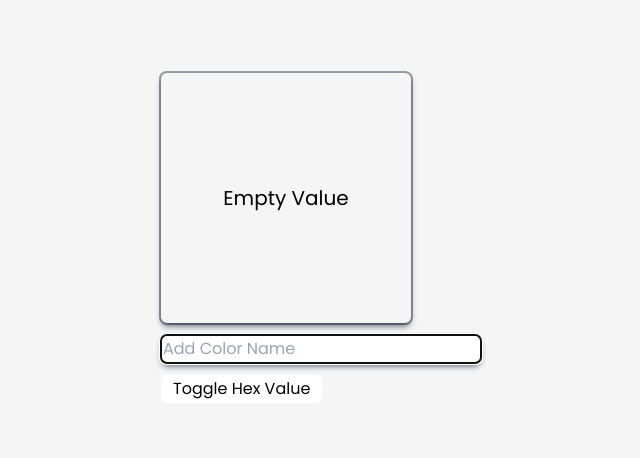
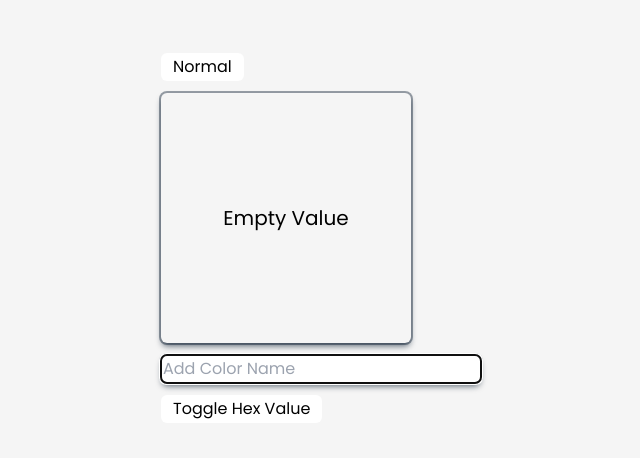
Before and after one commit to kawojue/show-text-color, a React (Vite) app: page / in a window 1280 px wide. Shown: the part 162-620 px from the top of the page, without its empty margins (319-959 px from the left). Built offline with nearby package versions, Linux system fonts and the light colour scheme.

Commit message:
initialized toggle display

```diff
--- a/src/App.jsx
+++ b/src/App.jsx
@@ -2,20 +2,27 @@ import { useState } from 'react'
 import InputColor from "./components/InputColor"
 import DisplayBox from './components/displayBox'
 import ToggleHexValue from './components/ToggleHexValue'
+import ToggleDisplay from './components/ToggleDisplay'
 
 function App() {
   const [inputColor, setInputColor] = useState("")
   const [color, setColor] = useState("")
   const [hexValue, setHexValue] = useState("")
-  const [toggle, setToggle] = useState(false);
+  const [toggle, setToggle] = useState(false)
+  const [displayType, setDisplayType] = useState(true)
 
   const toggleHexValue = () => {
     setToggle(!toggle)
   }
 
+  const toggleDisplay = () => {
+    setDisplayType(!displayType)
+  }
+
   return (
     <>
-      <DisplayBox inputColor={inputColor} color={color} hexValue={hexValue} toggle={toggle} />
+      <ToggleDisplay toggleDisplay={toggleDisplay} displayType={displayType} />
+      <DisplayBox inputColor={inputColor} color={color} hexValue={hexValue} toggle={toggle} displayType={displayType} />
       <InputColor inputColor={inputColor} onSetInputColor={setInputColor} onSetColor={setColor} onSetHexValue={setHexValue} onSetToggle={setToggle} toggle={toggle} />
       <ToggleHexValue toggleHexValue={toggleHexValue} />
     </>
```
